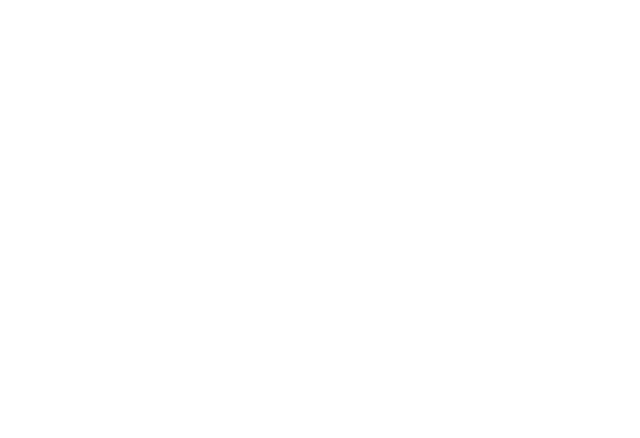
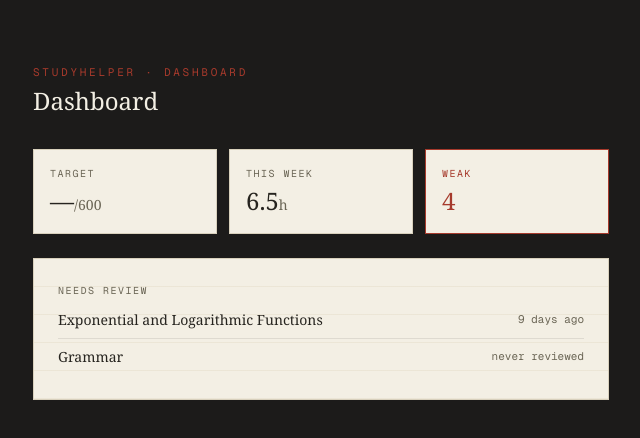
Before and after one commit to Alador-Mikiele-cd/studyhelper, a Next.js app in the folder frontend/: page /dashboard in a window 1280 px wide. Shown: the top 438 px of the page, without its empty margins (319-959 px from the left). Built offline with nearby package versions, Linux system fonts and the light colour scheme; no server answers.

Commit message:
dashbord added

```diff
--- a/frontend/app/dashboard/page.tsx
+++ b/frontend/app/dashboard/page.tsx
@@ -1,14 +1,74 @@
 'use client'
 
 import { useRouter } from "next/navigation"
+import {getSetting , getSessions} from '@/lib/api'
+import { useEffect, useState } from "react"
+export default function dashboard(){
+    const router = useRouter()
+    const [target , setTarget] = useState()
 
-export default function onBoarding_Subject(){
-    const router = useRouter()
 
-    return(
-        <div className="">
+    useEffect(()=>{
+        async function getTarget() {
+            const target = await getSetting()
+            setTarget(target.targetScore)
+        }
 
-        </div>
+        getTarget()
 
-    )
+    },[])
+   return (
+    <div className="flex min-h-screen justify-center bg-[#1C1B1A] px-6 py-16">
+        <main className="w-full max-w-xl">
+            <p className="font-mono text-[11px] tracking-[0.25em] text-[#A63A2C]">
+                STUDYHELPER &middot; DASHBOARD
+            </p>
+            <h1 className="mt-1 font-serif text-2xl text-[#F3EFE4] mb-8">Dashboard</h1>
+
+            <div className="grid grid-cols-3 gap-3">
+                <div className="border border-[#D8D0BC] bg-[#F3EFE4] px-4 py-4">
+                    <p className="font-mono text-[10px] tracking-[0.15em] text-[#6B6656]">TARGET</p>
+                    <p className="mt-1 font-serif text-2xl text-[#26241F]">
+                        {target ?? '—'}<span className="text-sm text-[#6B6656]">/600</span>
+                    </p>
+                </div>
+
+                <div className="border border-[#D8D0BC] bg-[#F3EFE4] px-4 py-4">
+                    <p className="font-mono text-[10px] tracking-[0.15em] text-[#6B6656]">THIS WEEK</p>
+                    <p className="mt-1 font-serif text-2xl text-[#26241F]">
+                        6.5<span className="text-sm text-[#6B6656]">h</span>
+                    </p>
+                </div>
+
+                <div className="border border-[#A63A2C] bg-[#F3EFE4] px-4 py-4">
+                    <p className="font-mono text-[10px] tracking-[0.15em] text-[#A63A2C]">WEAK</p>
+                    <p className="mt-1 font-serif text-2xl text-[#A63A2C]">4</p>
+                </div>
+            </div>
+
+            <div
+                className="mt-6 border border-[#D8D0BC] bg-[#F3EFE4] px-6 py-6"
+                style={{
+                    backgroundImage: 'repeating-linear-gradient(#F3EFE4, #F3EFE4 27px, #E4DCC8 28px)',
+                }}
+            >
+                <p className="font-mono text-[10px] tracking-[0.15em] text-[#6B6656]">
+                    NEEDS REVIEW
+                </p>
+                <div className="mt-3 flex flex-col gap-2">
+                    <div className="flex items-center justify-between border-b border-[#26241F]/10 pb-2">
+                        <span className="font-serif text-sm text-[#26241F]">
+                            Exponential and Logarithmic Functions
+                        </span>
+                        <span className="font-mono text-[11px] text-[#6B6656]">9 days ago</span>
+                    </div>
+                    <div className="flex items-center justify-between pb-2">
+                        <span className="font-serif text-sm text-[#26241F]">Grammar</span>
+                        <span className="font-mono text-[11px] text-[#6B6656]">never reviewed</span>
+                    </div>
+                </div>
+            </div>
+        </main>
+    </div>
+)
 }
```
